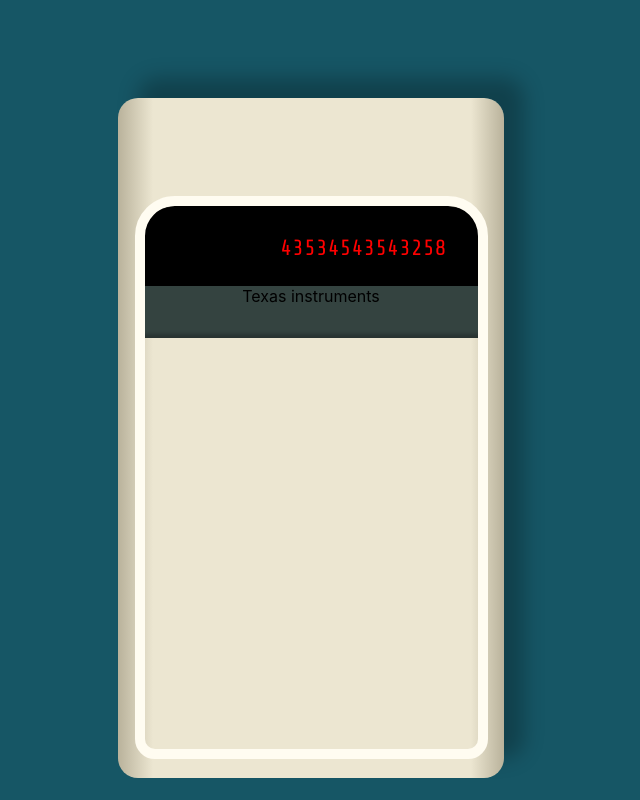
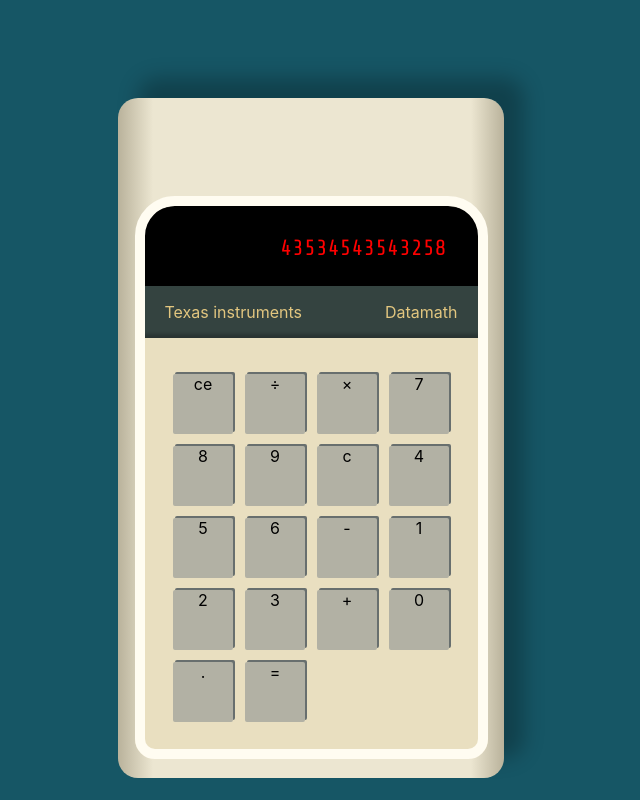
Before and after one commit to marcoambrosini/calculator, a React (Create React App) app: page / in a window 1280 px wide. Shown: the whole page, without its empty margins (349-989 px from the left). Built offline with nearby package versions, Linux system fonts and the light colour scheme.

Commit message:
added pads

```diff
--- a/src/App.js
+++ b/src/App.js
@@ -4,10 +4,17 @@ import Case from "./components/Case"
 import Panel from "./components/Panel"
 import Display from "./components/Display"
 import Brand from "./components/Brand"
+import Board from "./components/Board"
+import Pads from "./components/Pads"
+import Pad from "./components/Pad"
 
 export default App
 
 function App() {
+  let handleClick = function() {
+    return "hello"
+  }
+
   return (
     <div className="App">
       <Case>
@@ -15,7 +22,68 @@ function App() {
         <Display>
           <h4>43534543543258</h4>
         </Display>
-        <Brand>Texas instruments</Brand>
+        <Brand>
+          <span className="brand">Texas instruments</span>
+          <span className="model">Datamath</span>
+        </Brand>
+        <Board>
+          <Pads>
+            <Pad className="ce" onClick={handleClick}>
+              ce
+            </Pad>
+            <Pad className="divide" onClick={handleClick}>
+              ÷
+            </Pad>
+            <Pad className="multiply" onClick={handleClick}>
+              ×
+            </Pad>
+            <Pad className="n" onClick={handleClick}>
+              7
+            </Pad>
+            <Pad className="n" onClick={handleClick}>
+              8
+            </Pad>
+            <Pad className="n" onClick={handleClick}>
+              9
+            </Pad>
+            <Pad className="c" onClick={handleClick}>
+              c
+            </Pad>
+            <Pad className="n" onClick={handleClick}>
+              4
+            </Pad>
+            <Pad className="n" onClick={handleClick}>
+              5
+            </Pad>
+            <Pad className="n" onClick={handleClick}>
+              6
+            </Pad>
+            <Pad className="subtract" onClick={handleClick}>
+              -
+            </Pad>
+            <Pad className="n" onClick={handleClick}>
+              1
+            </Pad>
+            <Pad className="n" onClick={handleClick}>
+              2
+            </Pad>
+            <Pad className="n" onClick={handleClick}>
+              3
+            </Pad>
+            <Pad className="add" onClick={handleClick}>
+              +
+            </Pad>
+            <Pad className="n" onClick={handleClick}>
+              0
+            </Pad>
+            <Pad className="point" onClick={handleClick}>
+              .
+            </Pad>
+            <Pad className="equal" onClick={handleClick}>
+              =
+            </Pad>
+          </Pads>
+        </Board>
       </Case>
     </div>
   )
--- /dev/null
+++ b/src/components/Board.js
@@ -0,0 +1,13 @@
+import styled from "styled-components"
+
+export default styled.div`
+  position: absolute;
+  width: 353px;
+  height: 421px;
+  left: calc(50% - 353px / 2);
+  top: calc(50% - 421px / 2 + 110.5px);
+
+  background: #e9dfc0;
+  border-radius: 0px 0px 20px 20px;
+  display: grid;
+`
--- a/src/components/Brand.js
+++ b/src/components/Brand.js
@@ -9,4 +9,8 @@ export default styled.div`
 
   background: #344340;
   box-shadow: inset 0px -4px 4px rgba(0, 0, 0, 0.25);
+
+  display: grid;
+  grid-template-columns: 1fr 1fr;
+  grid-template-rows: 1fr;
 `
--- /dev/null
+++ b/src/components/Pad.js
@@ -0,0 +1,11 @@
+import styled from "styled-components"
+
+export default styled.div`
+  background: #b2b1a4;
+  box-shadow: 2px -2px 0px #686f6e;
+  border-radius: 2px;
+  width: 60px;
+  height: 60px;
+  border: 0px;
+  margin: auto;
+`
--- /dev/null
+++ b/src/components/Pads.js
@@ -0,0 +1,9 @@
+import styled from "styled-components"
+
+export default styled.div`
+  display: grid;
+  grid-template-columns: repeat(4, 72px);
+  grid-template-rows: repeat(5, 72px);
+
+  margin: 30px auto auto auto;
+`
--- a/src/index.css
+++ b/src/index.css
@@ -60,3 +60,50 @@ h4 {
 
   color: #ff0000;
 }
+
+span {
+  color: #e2c67f;
+}
+
+.brand {
+  text-align: left;
+  margin: auto 0px auto 30px;
+}
+
+.model {
+  text-align: right;
+  margin: auto 30px auto 0px;
+}
+/**
+
+.equal {
+  grid-area: e;
+}
+.n {
+  grid-area: n;
+}
+
+.ce {
+  grid-area: c;
+}
+
+.divide {
+  grid-area: d;
+}
+
+.multiply {
+  grid-area: m;
+}
+
+.subtract {
+  grid-area: s;
+}
+
+.add {
+  grid-area: a;
+}
+
+.point {
+  grid-area: p;
+}
+**/
```
